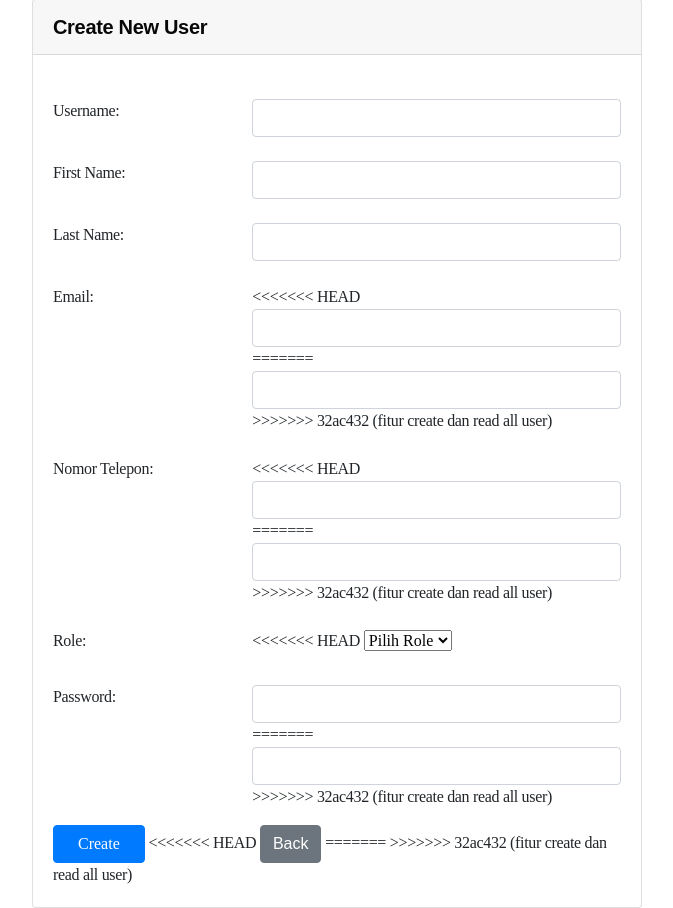
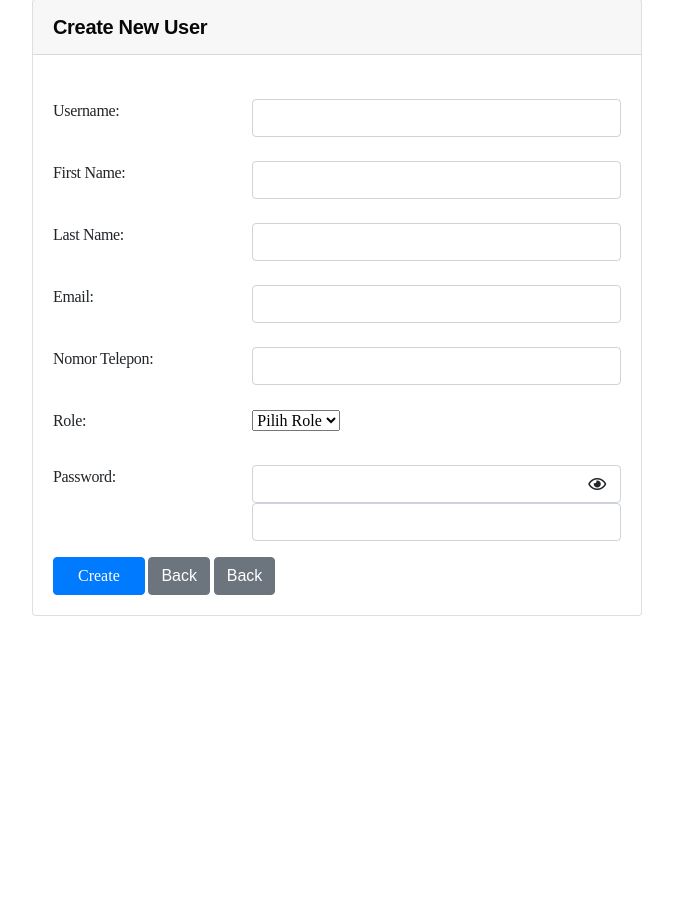
Before and after one commit to aikosulaiman/sirad-radhiyan, a Django app: a page that uses user/templates/user_add.html in a window 1280 px wide. Shown: the part 129-1037 px from the top of the page, without its empty margins (303-976 px from the left). After the commit the page ends 745 px from the top, so only its background shows below. Run offline with Django 4.2, Linux system fonts and the light colour scheme; some libraries are stand-ins or nearby versions; some web fonts are replaced.

Commit message:
fix merge conflicts

```diff
--- a/user/templates/user_add.html
+++ b/user/templates/user_add.html
@@ -1,6 +1,7 @@
 {% extends 'static.html' %}
 {% block content %}
 <title>Manajemen User</title>
+<link rel="stylesheet" href="https://cdnjs.cloudflare.com/ajax/libs/font-awesome/5.13.0/css/all.min.css">
 
 <br><br>
 <main id="main">
@@ -57,11 +58,7 @@
                             <div class="row mt-4">
                                 <label class="col-sm-4">Email:</label>
                                 <div class="col-sm-8">
-<<<<<<< HEAD
                                     <input type="email" name="{{ form.email.name }}" class="form-control" id="email" required>
-=======
-                                    <input type="text" name="{{ form.email.name }}" class="form-control" id="email" required>
->>>>>>> 32ac432 (fitur create dan read all user)
                                 </div>
                             </div>
                         </div>
@@ -69,11 +66,7 @@
                             <div class="row mt-4">
                                 <label class="col-sm-4">Nomor Telepon:</label>
                                 <div class="col-sm-8">
-<<<<<<< HEAD
                                     <input type="number" name="{{ form.no_telepon.name }}" class="form-control" id="no_telepon" required>
-=======
-                                    <input type="text" name="{{ form.no_telepon.name }}" class="form-control" id="no_telepon" required>
->>>>>>> 32ac432 (fitur create dan read all user)
                                 </div>
                             </div>
                         </div>
@@ -81,7 +74,6 @@
                             <div class="row mt-4">
                                 <label class="col-sm-4">Role:</label>
                                 <div class="col-sm-8">
-<<<<<<< HEAD
                                     <select id="role" name="{{ form.role.name }}" class="form-select form-select-sm" aria-label=".form-select-sm example">
                                         <option selected>Pilih Role</option>
                                         <option value="Admin">Admin</option>
@@ -99,37 +91,43 @@
                         <div class="form-group">
                             <div class="row mt-4">
                                 <label class="col-sm-4">Password:</label>
+
                                 <div class="col-sm-8">
                                     <input type="password" name="{{ form.password.name }}" class="form-control" id="password" required>
-=======
-                                    <!-- <select class="form-select form-select-sm" aria-label=".form-select-sm example"></select> -->
-                                    <input type="form-select" name="{{ form.role.name }}" class="form-control" id="role" required>
->>>>>>> 32ac432 (fitur create dan read all user)
+                                    <!-- <label for="password"> -->
+                                        <input type="password" name="{{ form.password.name }}" class="form-control" id="password" style="position:relative;" required>
+                                        <span class="far fa-eye" id="togglePassword" style="position:absolute; right:30px;top:11px; cursor: pointer;"></span>
+                                    <!-- </label> -->
                                 </div>
                             </div>
                         </div>
                         <button class="btn btn-primary px-4" type="submit">Create</button>
-<<<<<<< HEAD
+
                         <a href="/user/list-user">
                             <button type="button" class="btn btn-secondary" style="font-family: 'Poppins', sans-serif;">Back</button>
                         </a>
-=======
->>>>>>> 32ac432 (fitur create dan read all user)
+                        <a href="/user/list-user">
+                            <button type="button" class="btn btn-secondary" style="font-family: 'Poppins', sans-serif;">Back</button>
+                        </a>
                     </form>
                 </div>
             </div>
         </div>
     </div>
-    <!-- <h2 style="color:#080808;
-    font-family: 'Poppins', sans-serif;
-    font-size: 36px;
-    font-weight: 500;">
-        Input Informasi User</h2>
-    <form method="post">
-        {% csrf_token %} {{ form.as_p }}
-        <button type="submit">Submit</button>
-    </form> -->
 </div>
     </section>
 </main>
+
+<script>
+    const togglePassword = document.querySelector('#togglePassword');
+  const password = document.querySelector('#password');
+
+  togglePassword.addEventListener('click', function (e) {
+    // toggle the type attribute
+    const type = password.getAttribute('type') === 'password' ? 'text' : 'password';
+    password.setAttribute('type', type);
+    // toggle the eye slash icon
+    this.classList.toggle('fa-eye-slash');
+});
+</script>
 {% endblock %}
--- a/user/urls.py
+++ b/user/urls.py
@@ -5,4 +5,5 @@ urlpatterns = [
     path('', views.index, name='Index'),
     path('add-user', views.add_user, name='add_user'),
     path('list-user', views.list_user, name='list_user'),
+    path('delete-user/<uuid:id>', views.delete_user),
 ]
--- a/user/views.py
+++ b/user/views.py
@@ -37,3 +37,11 @@ def list_user(request):
                 'user_karyawan':user_karyawan
                 }
     return render(request, 'user_list.html', response)
+
+def delete_user(request, id):
+    user_by_id = User.objects.get(id=id)
+    user_by_id.delete()
+
+    user = User.objects.all().values()
+    response = {'user':user}
+    return render(request, 'user_list.html', response)
```
Also changed, not shown: user/templates/user_list.html (+1 -32 lines), user/forms.py (line endings or trailing spaces).
